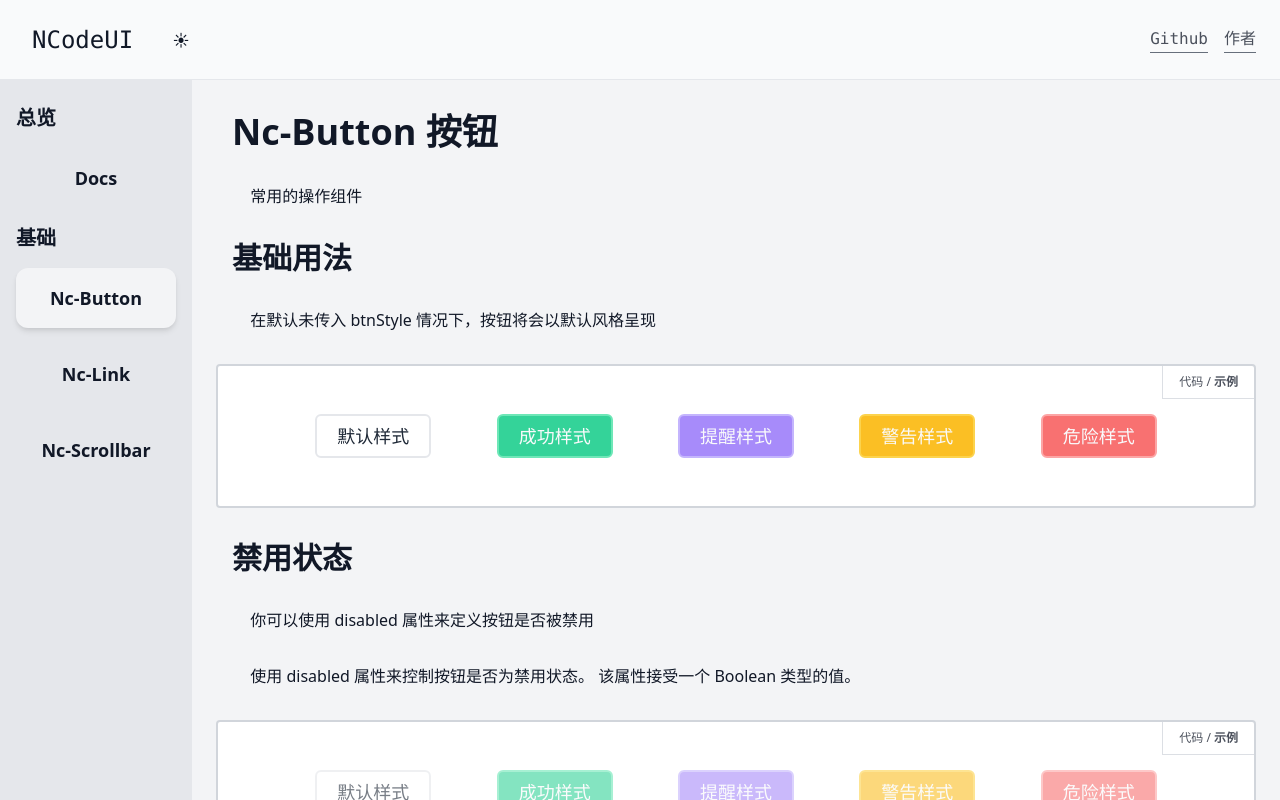
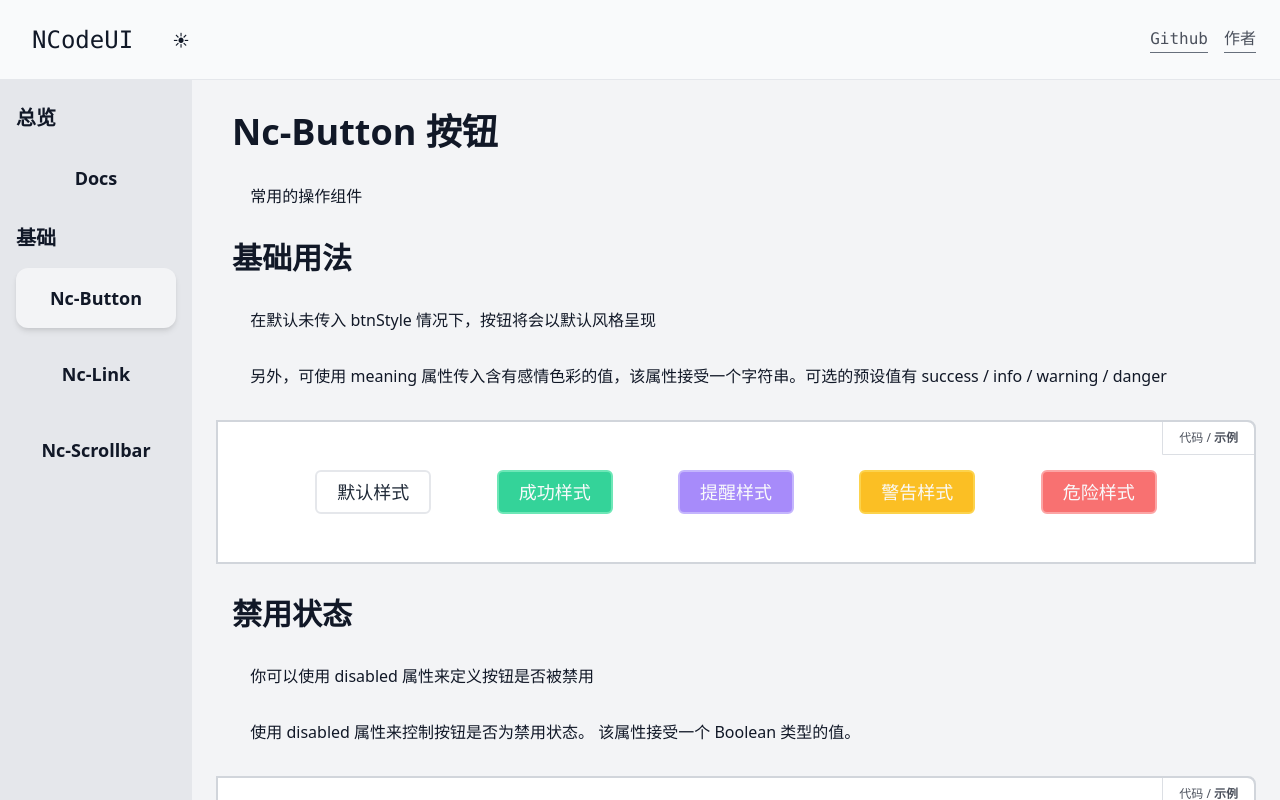
Before and after one commit to NeserCode/NCodeUI, a Vue app: page /docs/basic/button in a window 1280 px wide. Built offline with nearby package versions, Linux system fonts and the light colour scheme; what @highlightjs/vue-plugin would draw is missing.

Commit message:
增加一个Native组件Placeholder来做底部空间的占位符
头疼

```diff
--- /dev/null
+++ b/src/components/Native/Placeholder/index.vue
@@ -0,0 +1,10 @@
+<template>
+  <div class="placeholder">! 我可是有底线的</div>
+</template>
+
+<style lang="postcss" scoped>
+.placeholder {
+  @apply flex justify-center items-center w-full h-16 py-12 text-xs font-black leading-10
+  bg-transparent text-black dark:text-white;
+}
+</style>
--- a/src/components/Native/ViewBox/index.vue
+++ b/src/components/Native/ViewBox/index.vue
@@ -35,7 +35,7 @@ function toggleCodeShow () {
 
 <style scoped lang="postcss">
 .viewBox {
-  @apply relative flex flex-col w-full px-8 py-12 mx-auto my-4 border-2 rounded
+  @apply relative flex flex-col w-full px-8 py-12 mx-auto my-4 border-2 rounded-tr-lg
   border-gray-300 dark:border-gray-700 bg-white dark:bg-black;
 }
 
@@ -51,7 +51,7 @@ function toggleCodeShow () {
 
 /* Code Toggle */
 .codeToggle {
-  @apply absolute inline-block w-max -top-px -right-px py-2 px-4 border font-thin text-xs
+  @apply absolute inline-block w-max -top-px -right-px py-2 px-4 border font-thin text-xs rounded-tr-lg
   bg-transparent border-gray-300 dark:border-gray-700
   opacity-75 hover:opacity-90 cursor-pointer select-none;
 }
--- a/src/views/Docs/Basic/Button/index.vue
+++ b/src/views/Docs/Basic/Button/index.vue
@@ -4,6 +4,11 @@
     <para>常用的操作组件</para>
     <headTitle :level="2">基础用法</headTitle>
     <para>在默认未传入 btnStyle 情况下，按钮将会以默认风格呈现</para>
+    <para
+      >另外，可使用 meaning
+      属性传入含有感情色彩的值，该属性接受一个字符串。可选的预设值有 success /
+      info / warning / danger</para
+    >
     <example-button-basic />
     <headTitle :level="2">禁用状态</headTitle>
     <para>你可以使用 disabled 属性来定义按钮是否被禁用</para>
@@ -19,12 +24,14 @@
       属性来控制按钮是否为简明样式，该样式可以执行加载方面的动画反馈。</para
     >
     <example-button-lightbar />
+    <placeholder />
   </div>
 </template>
 
 <script setup>
 import headTitle from '@/components/Native/HeadTitle/index.vue'
 import para from '@/components/Native/Para/index.vue'
+import placeholder from '@/components/Native/Placeholder/index.vue'
 
 import ExampleButtonBasic from '@/views/Docs/Basic/Button/Example/basic.vue'
 import ExampleButtonDisabled from '@/views/Docs/Basic/Button/Example/disabled.vue'
@@ -34,7 +41,7 @@ import ExampleButtonLightbar from '@/views/Docs/Basic/Button/Example/lightbar.vu
 
 <style scoped lang="postcss">
 .doc-nc-button {
-  @apply inline-flex flex-col w-full h-full;
+  @apply inline-flex flex-col w-full h-full min-h-full;
 }
 
 .nc-button {
```
